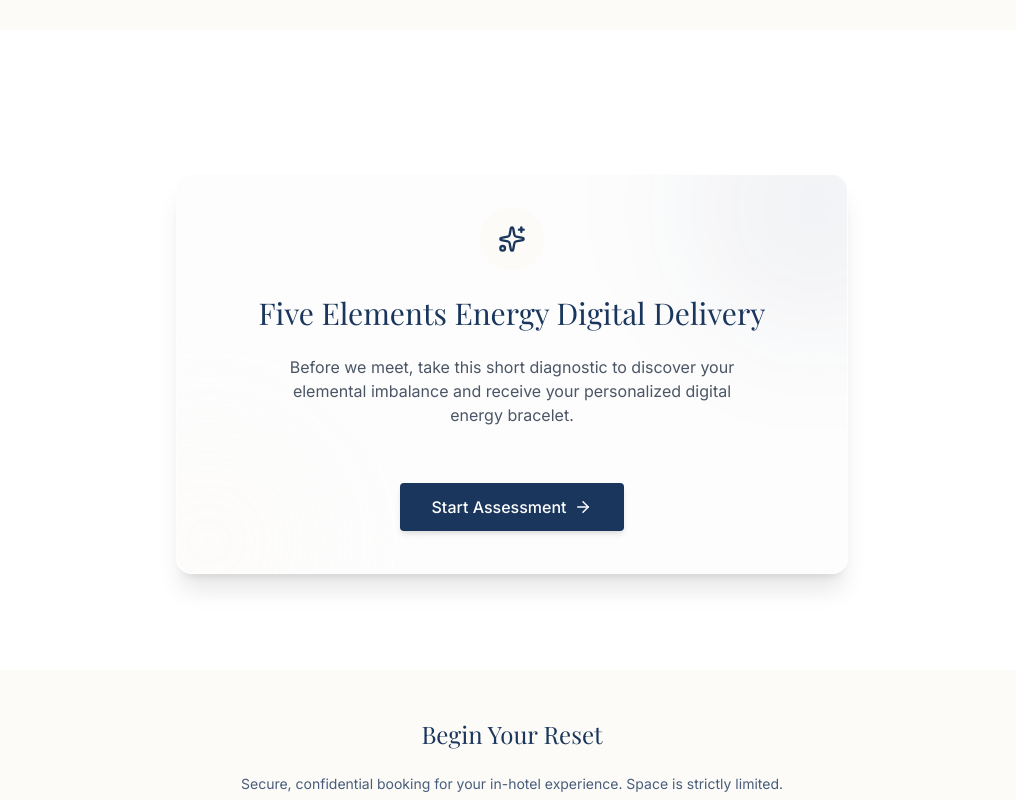
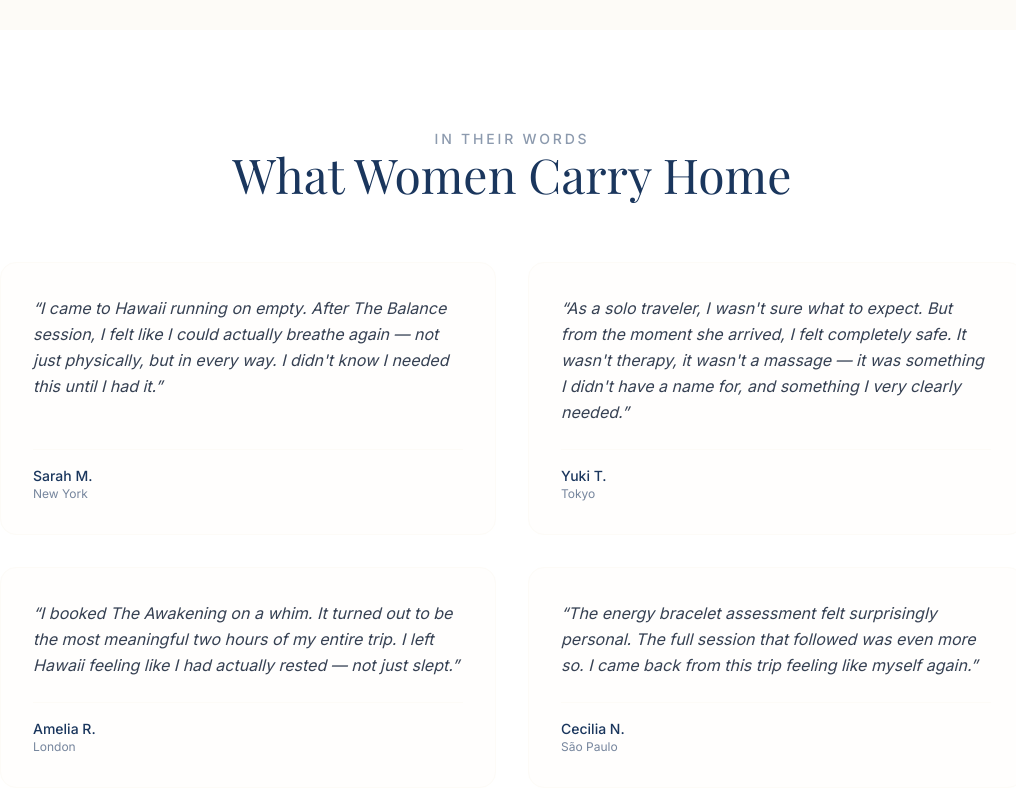
Before and after one commit to acutherapy/mana-web, a Next.js app: page /en in a window 1280 px wide. Shown: the part 2920-3720 px from the top of the page, without its empty margins (128-1144 px from the left). Built offline with nearby package versions, Linux system fonts and the light colour scheme; a web font is replaced by a local one.

Commit message:
Add testimonials section to home page

```diff
--- a/src/app/[lang]/page.tsx
+++ b/src/app/[lang]/page.tsx
@@ -3,16 +3,41 @@ import FiveElementsTest from '@/components/FiveElementsTest';
 import Link from 'next/link';
 import Image from 'next/image';
 
+const testimonials = [
+  {
+    quote:
+      "I came to Hawaii running on empty. After The Balance session, I felt like I could actually breathe again — not just physically, but in every way. I didn't know I needed this until I had it.",
+    name: 'Sarah M.',
+    location: 'New York',
+  },
+  {
+    quote:
+      "As a solo traveler, I wasn't sure what to expect. But from the moment she arrived, I felt completely safe. It wasn't therapy, it wasn't a massage — it was something I didn't have a name for, and something I very clearly needed.",
+    name: 'Yuki T.',
+    location: 'Tokyo',
+  },
+  {
+    quote:
+      'I booked The Awakening on a whim. It turned out to be the most meaningful two hours of my entire trip. I left Hawaii feeling like I had actually rested — not just slept.',
+    name: 'Amelia R.',
+    location: 'London',
+  },
+  {
+    quote:
+      'The energy bracelet assessment felt surprisingly personal. The full session that followed was even more so. I came back from this trip feeling like myself again.',
+    name: 'Cecilia N.',
+    location: 'São Paulo',
+  },
+];
+
 export default async function Home({ params }: { params: Promise<{ lang: string }> }) {
-  const { lang } = (await params) as { lang: 'en'|'zh'|'ja'|'ko'|'es' };
+  const { lang } = (await params) as { lang: 'en' | 'zh' | 'ja' | 'ko' | 'es' };
   const dict = await getDictionary(lang);
 
   return (
     <main className="min-h-screen font-sans">
-
       {/* Hero Section */}
       <section className="relative pt-40 pb-20 px-6 lg:pt-48 lg:pb-32 bg-ocean text-center overflow-hidden">
-        {/* Background Image */}
         <div className="absolute inset-0 z-0">
           <Image
             src="/images/hero.png"
@@ -33,7 +58,10 @@ export default async function Home({ params }: { params: Promise<{ lang: string
             {dict.hero?.description}
           </p>
           <div className="pt-8">
-            <Link href={`/${lang}/booking`} className="bg-sand text-ocean px-8 py-4 rounded font-medium hover:bg-white transition inline-block shadow-lg">
+            <Link
+              href={`/${lang}/booking`}
+              className="bg-sand text-ocean px-8 py-4 rounded font-medium hover:bg-white transition inline-block shadow-lg"
+            >
               {dict.nav?.book}
             </Link>
           </div>
@@ -74,14 +102,12 @@ export default async function Home({ params }: { params: Promise<{ lang: string
           <p className="text-lg text-ocean/80">{dict.packages?.subtitle}</p>
         </div>
         <div className="max-w-5xl mx-auto grid gap-8 md:grid-cols-3">
-          {/* The Unwind */}
           <div className="bg-white p-8 rounded-xl shadow-sm flex flex-col items-center text-center">
             <h3 className="text-2xl font-serif text-ocean mb-2">{dict.packages?.unwind_title}</h3>
             <p className="text-sm tracking-wider text-ocean/60 uppercase mb-6">{dict.packages?.unwind_time} | $320</p>
             <p className="text-gray-600 mb-8 flex-grow">{dict.packages?.unwind_desc}</p>
             <Link href={`/${lang}/booking?package=unwind`} className="w-full py-3 border border-ocean text-ocean rounded hover:bg-ocean hover:text-white transition">{dict.packages?.unwind_btn}</Link>
           </div>
-          {/* The Balance */}
           <div className="bg-ocean p-8 rounded-xl shadow-lg flex flex-col items-center text-center transform md:-translate-y-4">
             <div className="text-xs tracking-widest text-sand uppercase mb-2">{dict.packages?.balance_badge}</div>
             <h3 className="text-2xl font-serif text-white mb-2">{dict.packages?.balance_title}</h3>
@@ -89,7 +115,6 @@ export default async function Home({ params }: { params: Promise<{ lang: string
             <p className="text-white/80 mb-8 flex-grow">{dict.packages?.balance_desc}</p>
             <Link href={`/${lang}/booking?package=balance`} className="w-full py-3 bg-sand text-ocean rounded hover:bg-white transition text-center">{dict.packages?.balance_btn}</Link>
           </div>
-          {/* The Awakening */}
           <div className="bg-white p-8 rounded-xl shadow-sm flex flex-col items-center text-center">
             <h3 className="text-2xl font-serif text-ocean mb-2">{dict.packages?.awakening_title}</h3>
             <p className="text-sm tracking-wider text-ocean/60 uppercase mb-6">{dict.packages?.awakening_time} | $600</p>
@@ -97,13 +122,34 @@ export default async function Home({ params }: { params: Promise<{ lang: string
             <Link href={`/${lang}/booking?package=awakening`} className="w-full py-3 border border-ocean text-ocean rounded hover:bg-ocean hover:text-white transition">{dict.packages?.awakening_btn}</Link>
           </div>
         </div>
-
-        {/* Custom Service */}
         <div className="max-w-4xl mx-auto mt-12 bg-white border border-ocean/10 p-10 rounded-2xl shadow-sm text-center">
           <h3 className="text-3xl font-serif text-ocean mb-3">{dict.packages?.custom_title || 'VIP Custom Retreat'}</h3>
           <p className="text-sm font-bold tracking-widest text-ocean/60 uppercase mb-5">{dict.packages?.custom_price || 'Starts at $1500'}</p>
           <p className="text-gray-600 max-w-2xl mx-auto mb-8 text-lg">{dict.packages?.custom_desc || 'A fully bespoke half-day or full-day healing immersion designed exclusively for you.'}</p>
           <Link href={`/${lang}/booking?package=custom`} className="inline-block px-12 py-4 bg-ocean text-white rounded font-medium hover:bg-ocean-light transition shadow-md">{dict.packages?.custom_btn || 'Inquire Custom Retreat'}</Link>
+        </div>
+      </section>
+
+      {/* Testimonials Section */}
+      <section className="py-24 px-6 bg-white">
+        <div className="max-w-5xl mx-auto">
+          <div className="text-center mb-16 space-y-4">
+            <span className="text-sm font-medium tracking-[0.2em] text-ocean/50 uppercase">
+              In Their Words
+            </span>
+            <h2 className="text-4xl md:text-5xl font-serif text-ocean">What Women Carry Home</h2>
+          </div>
+          <div className="grid gap-8 md:grid-cols-2">
+            {testimonials.map((t, index) => (
+              <div key={index} className="bg-sand/30 border border-sand rounded-2xl p-8 flex flex-col">
+                <p className="italic text-gray-700 leading-relaxed flex-grow">&ldquo;{t.quote}&rdquo;</p>
+                <div className="border-t border-sand pt-4 mt-6">
+                  <p className="font-medium text-ocean text-sm">{t.name}</p>
+                  <p className="text-xs text-ocean/60">{t.location}</p>
+                </div>
+              </div>
+            ))}
+          </div>
         </div>
       </section>
 
@@ -113,7 +159,6 @@ export default async function Home({ params }: { params: Promise<{ lang: string
           <FiveElementsTest dict={dict} />
         </div>
       </section>
-
     </main>
   );
 }
```
